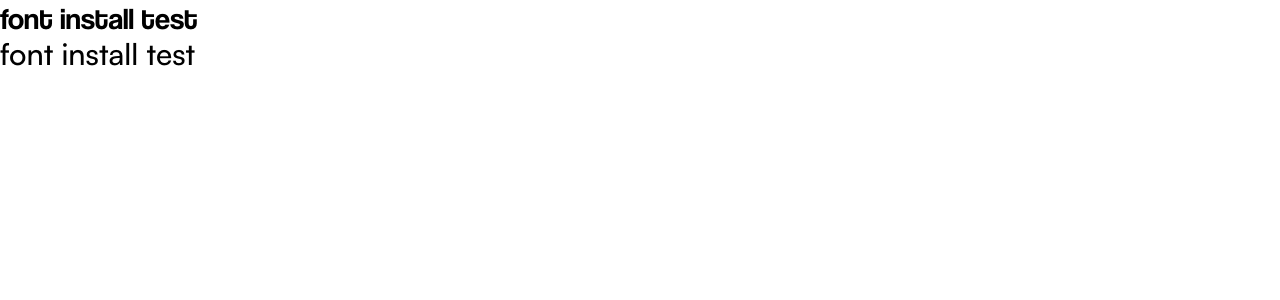
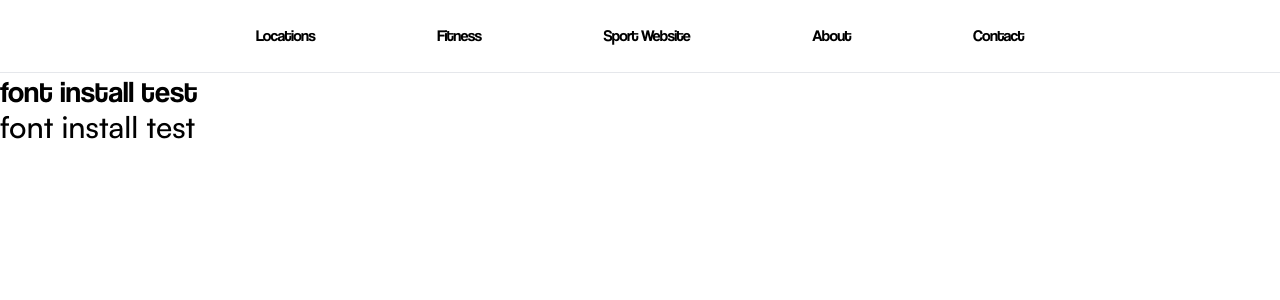
Before and after one commit to Tritintruong114/tennis-web, a Next.js app: page / in a window 1280 px wide. Shown: the top 300 px of the page. Built offline with nearby package versions, Linux system fonts and the light colour scheme.

Commit message:
feat: update hearder

```diff
--- a/app/layout.tsx
+++ b/app/layout.tsx
@@ -1,5 +1,6 @@
 import type { Metadata } from "next";
 import "./globals.css";
+import Header from "@/components/layouts/header";
 
 export const metadata: Metadata = {
   title: "Create Next App",
@@ -13,7 +14,10 @@ export default function RootLayout({
 }>) {
   return (
     <html lang="en">
-      <body>{children}</body>
+      <body>
+        <Header />
+        {children}
+      </body>
     </html>
   );
 }
--- /dev/null
+++ b/components/layouts/header.tsx
@@ -0,0 +1,24 @@
+import React from "react";
+import { header } from "@/data/header.json";
+import Link from "next/link";
+const Header = () => {
+  return (
+    <nav className="w-screen flex items-center justify-center py-6 border-b">
+      <ul className="flex w-full justify-between max-w-3xl items-center">
+        {header.menuItems.map((item, index) => (
+          <li
+            key={index}
+            className="flex items-center group justify-center tracking-tighter relative"
+          >
+            <Link className="font-coolvetica" href={item.url}>
+              {item.label}
+            </Link>
+            <div className="bg-[#ceff65] h-[.1rem] left-0 absolute group-hover:w-full w-0 duration-300 p-0"></div>
+          </li>
+        ))}
+      </ul>
+    </nav>
+  );
+};
+
+export default Header;
--- /dev/null
+++ b/data/header.json
@@ -0,0 +1,11 @@
+{
+  "header": {
+    "menuItems": [
+      { "label": "Locations", "url": "/locations" },
+      { "label": "Fitness", "url": "/fitness" },
+      { "label": "Sport Website", "url": "/" },
+      { "label": "About", "url": "/about" },
+      { "label": "Contact", "url": "/contact" }
+    ]
+  }
+}
--- /dev/null
+++ b/types/layouts/layout-types.ts
@@ -0,0 +1,4 @@
+export interface MenuItem {
+  label: string;
+  url: string;
+}
```
